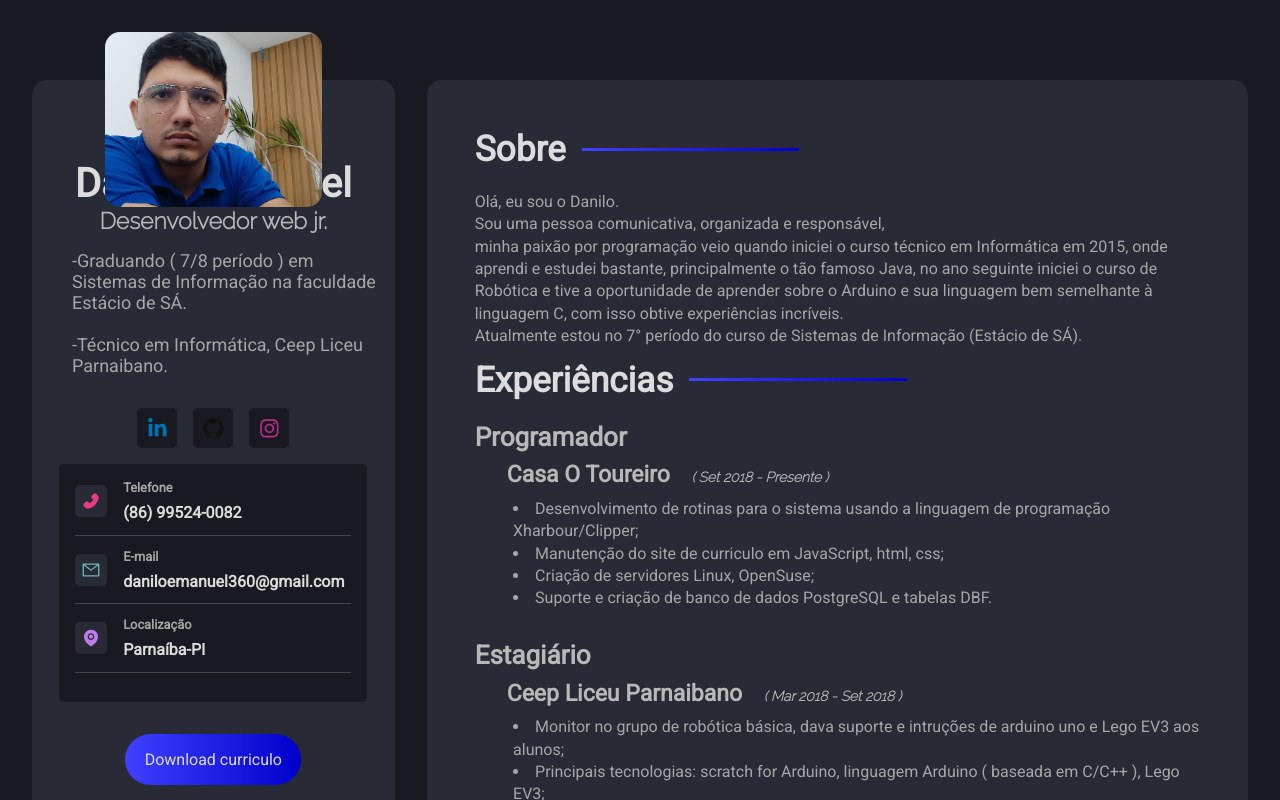
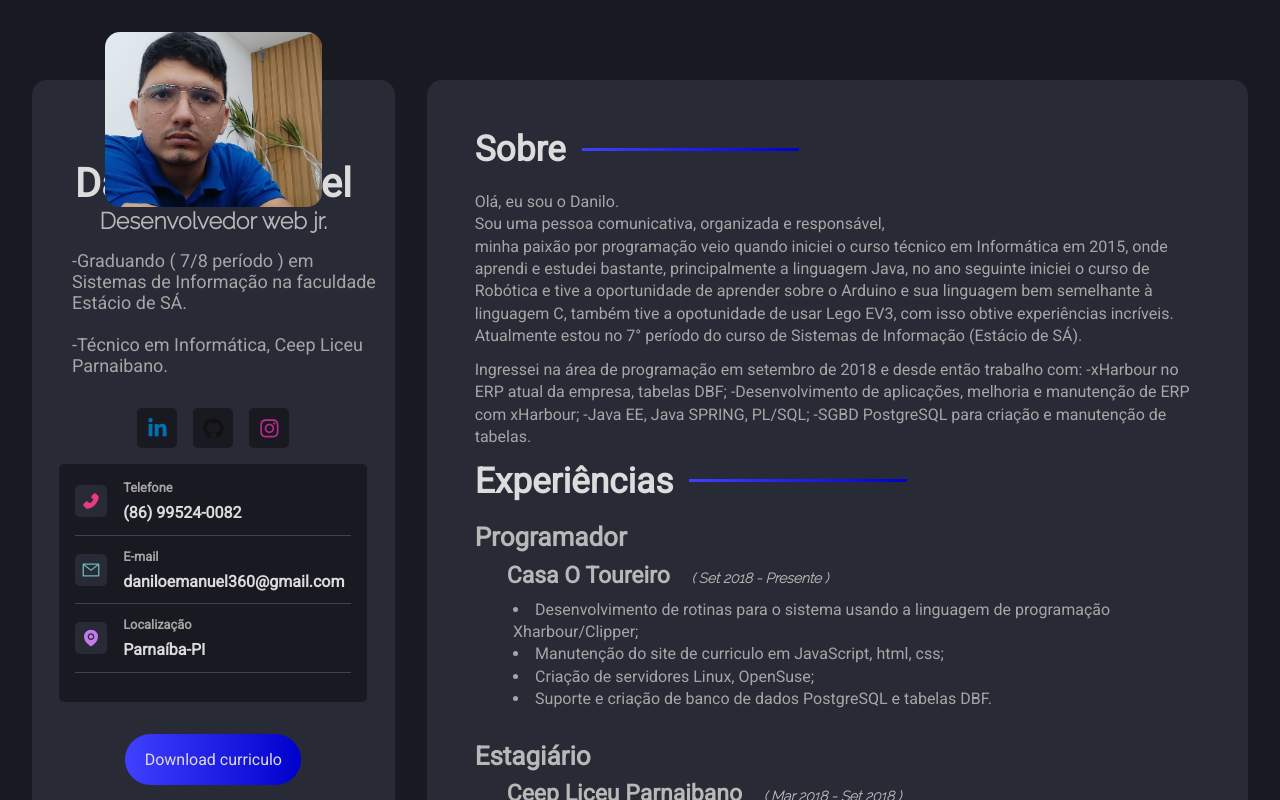
Before and after one commit to Demanuel001/portfolio-reactjs, a React (Create React App) app: page / in a window 1280 px wide. Shown: the top 800 px of the page. Built offline with nearby package versions, Linux system fonts and the light colour scheme.

Commit message:
update information

```diff
--- a/src/components/AboutContainer.jsx
+++ b/src/components/AboutContainer.jsx
@@ -8,10 +8,17 @@ const AboutContainer = () => {
             Olá, eu sou o Danilo. <br />
             Sou uma pessoa comunicativa, organizada e responsável, <br />
             minha paixão por programação veio quando iniciei o curso técnico em Informática em 2015,
-            onde aprendi e estudei bastante, principalmente o tão famoso Java, no ano seguinte iniciei o
+            onde aprendi e estudei bastante, principalmente a linguagem Java, no ano seguinte iniciei o
             curso de Robótica e tive a oportunidade de aprender sobre o Arduino e sua linguagem
-            bem semelhante à linguagem C, com isso obtive experiências incríveis. <br />
+            bem semelhante à linguagem C, também tive a opotunidade de usar Lego EV3, com isso obtive experiências incríveis. <br />
             Atualmente estou no 7° período do curso de Sistemas de Informação (Estácio de SÁ). <br />
+        </p>
+        <p>
+            Ingressei na área de programação em setembro de 2018 e desde então trabalho com:
+           -xHarbour no ERP atual da empresa, tabelas DBF;
+           -Desenvolvimento de aplicações, melhoria e manutenção de ERP com xHarbour;
+           -Java EE, Java SPRING, PL/SQL;
+           -SGBD PostgreSQL para criação e manutenção de tabelas.
         </p>
     </section>
   )
```
